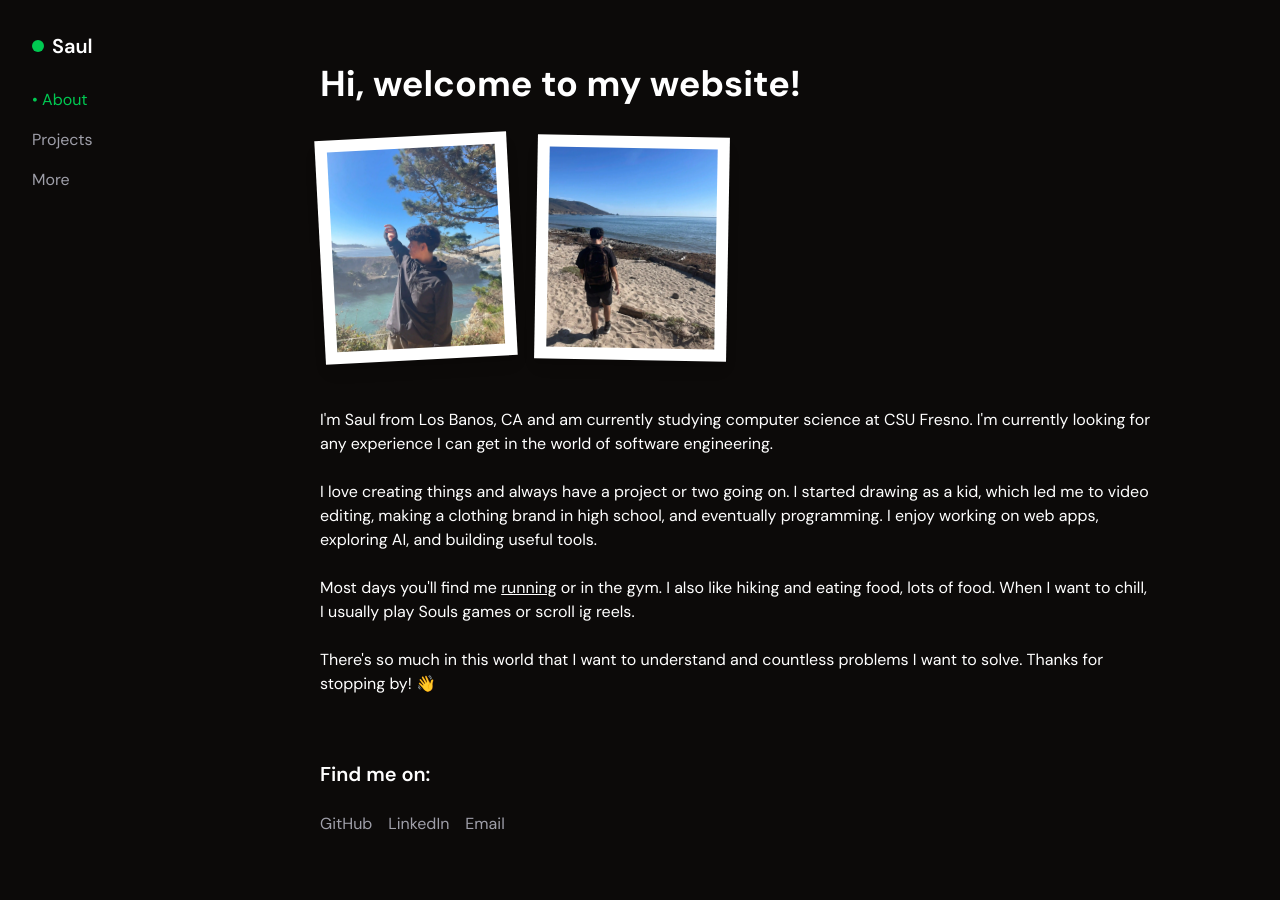
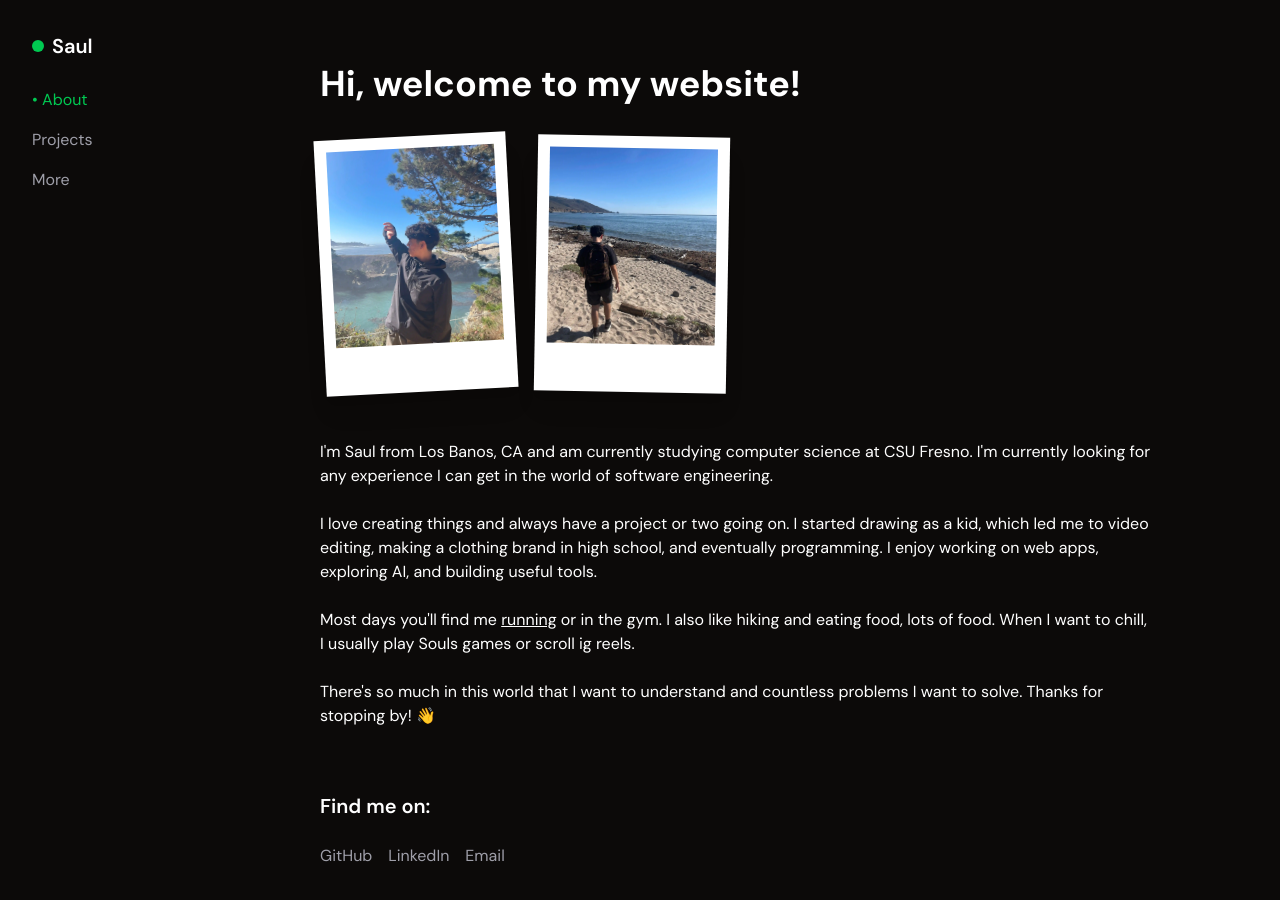
Before and after one commit to rgeful/portfolio-site, a Next.js app: page / in a window 1280 px wide. Shown: the top 900 px of the page. Built offline with nearby package versions, Linux system fonts and the light colour scheme.

Commit message:
polaroids

```diff
--- a/src/app/page.tsx
+++ b/src/app/page.tsx
@@ -6,7 +6,7 @@ export default function Home() {
       <h1 className="text-2xl md:text-4xl font-bold text-white mb-6 md:mb-8">Hi, welcome to my website!</h1>
 
       <div className="flex flex-wrap gap-4 md:gap-6 mb-8 md:mb-12 justify-center md:justify-start">
-        <div className="relative w-40 h-48 md:w-48 md:h-56 bg-white p-3 rotate-[-3deg] shadow-lg">
+        <div className="relative w-40 h-52 md:w-48 md:h-64 bg-white pt-3 px-3 pb-8 md:pb-12 rotate-[-3deg] shadow-xl">
           <Image
             src="/pointlobos.webp"
             alt="Point Lobos, 2024"
@@ -16,7 +16,7 @@ export default function Home() {
           />
         </div>
 
-        <div className="relative w-40 h-48 md:w-48 md:h-56 bg-white p-3 rotate-[1deg] shadow-lg">
+        <div className="relative w-40 h-52 md:w-48 md:h-64 bg-white pt-3 px-3 pb-8 md:pb-12 rotate-[1deg] shadow-xl">
           <Image
             src="/bigsur.webp"
             alt="Big Sur, 2024"
```
